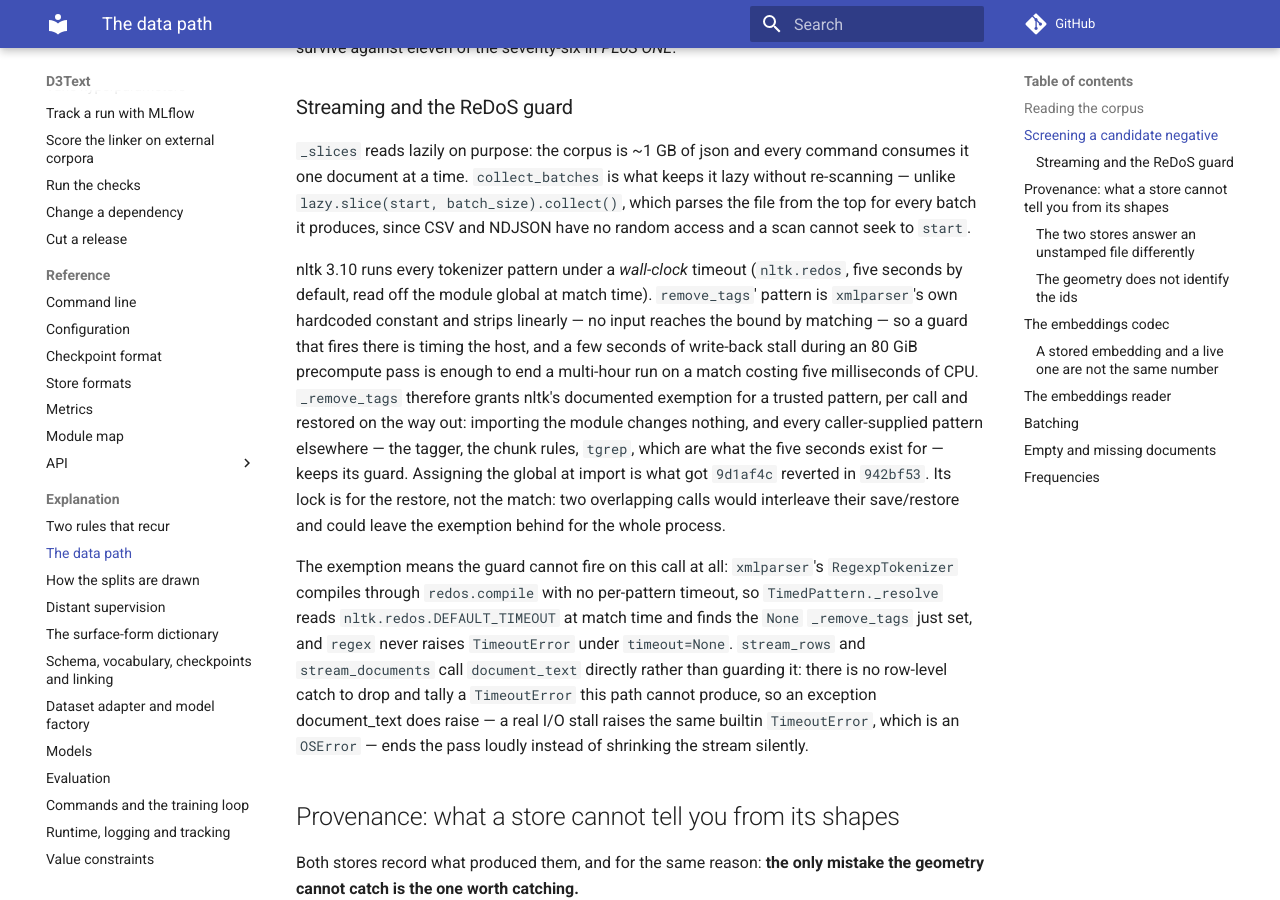
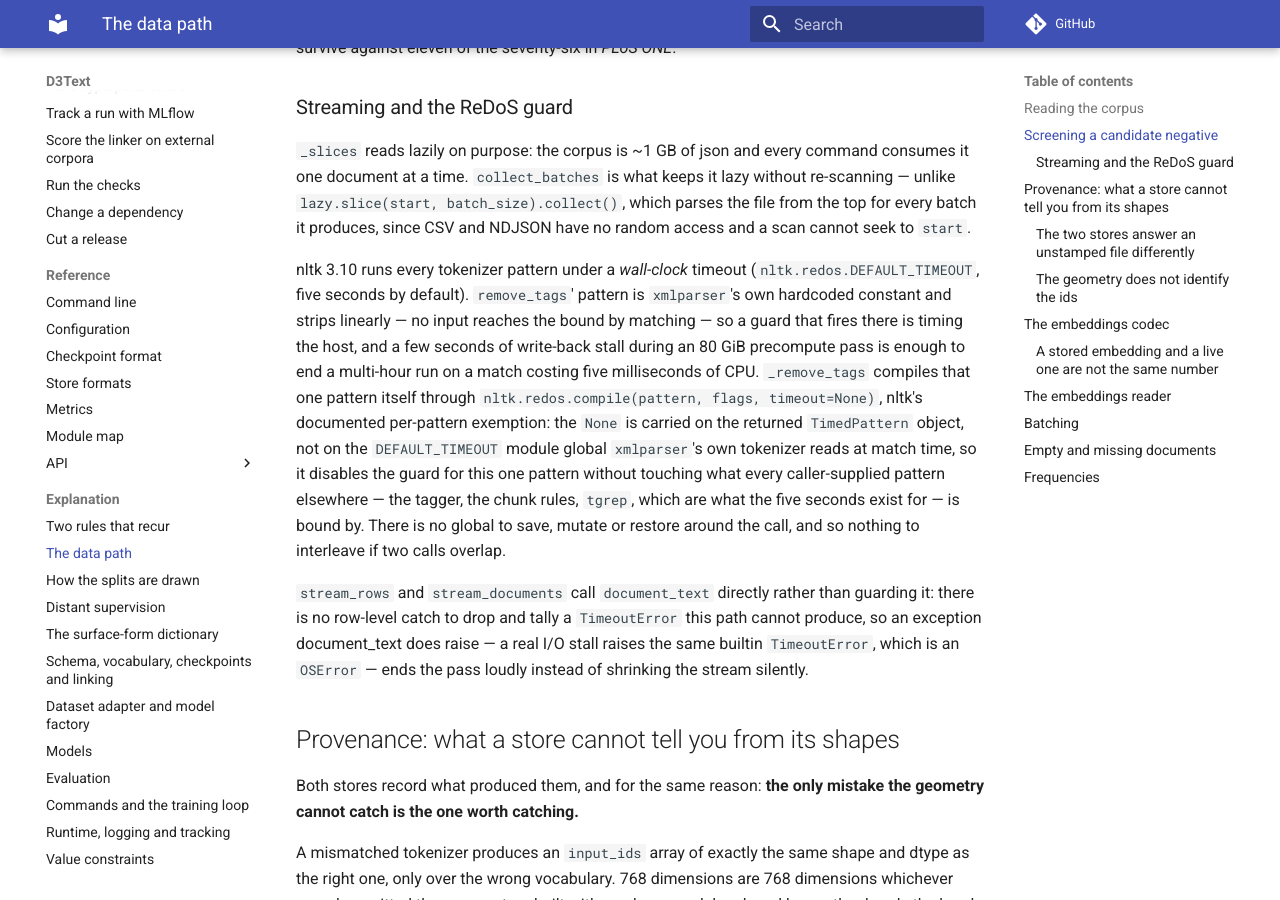
Before and after one commit to manuquadros/d3text, an MkDocs documentation site: the page built from docs/explanation/data.md, in a window 1280 px wide and 900 px high, scrolled down 3380 px. Built offline with MkDocs 1.6.1 and Material for MkDocs 9.7.7, drawn with Linux system fonts in a browser that asks for light colours; comment, search, counter and statistics services are not loaded.

Commit message:
fix: strip tags without mutating nltk's global ReDoS timeout
Tag stripping set nltk.redos.DEFAULT_TIMEOUT to None under a lock
around each xmlparser.remove_tags call, unguarding every other nltk
pattern in the process meanwhile. Compile xmlparser's tag pattern once
via nltk.redos.compile(..., timeout=None) instead: the same regex
engine and flags, so output is unchanged. Stdlib re is no substitute;
its \w disagrees with regex's on thousands of code points.

```diff
--- a/docs/explanation/data.md
+++ b/docs/explanation/data.md
@@ -164,30 +164,26 @@ parses the file from the top for every batch it produces, since CSV and NDJSON
 have no random access and a scan cannot seek to `start`.
 
 nltk 3.10 runs every tokenizer pattern under a *wall-clock* timeout
-(`nltk.redos`, five seconds by default, read off the module global at match
-time). `remove_tags`' pattern is `xmlparser`'s own hardcoded constant and strips
-linearly — no input reaches the bound by matching — so a guard that fires there
-is timing the host, and a few seconds of write-back stall during an 80 GiB
-precompute pass is enough to end a multi-hour run on a match costing five
-milliseconds of CPU. `_remove_tags` therefore grants nltk's documented exemption
-for a trusted pattern, per call and restored on the way out: importing the
-module changes nothing, and every caller-supplied pattern elsewhere — the
-tagger, the chunk rules, `tgrep`, which are what the five seconds exist for —
-keeps its guard. Assigning the global at import is what got `9d1af4c` reverted
-in `942bf53`. Its lock is for the restore, not the match: two overlapping calls
-would interleave their save/restore and could leave the exemption behind for the
-whole process.
+(`nltk.redos.DEFAULT_TIMEOUT`, five seconds by default). `remove_tags`'
+pattern is `xmlparser`'s own hardcoded constant and strips linearly — no
+input reaches the bound by matching — so a guard that fires there is timing
+the host, and a few seconds of write-back stall during an 80 GiB precompute
+pass is enough to end a multi-hour run on a match costing five milliseconds
+of CPU. `_remove_tags` compiles that one pattern itself through
+`nltk.redos.compile(pattern, flags, timeout=None)`, nltk's documented
+per-pattern exemption: the `None` is carried on the returned `TimedPattern`
+object, not on the `DEFAULT_TIMEOUT` module global `xmlparser`'s own
+tokenizer reads at match time, so it disables the guard for this one pattern
+without touching what every caller-supplied pattern elsewhere — the tagger,
+the chunk rules, `tgrep`, which are what the five seconds exist for — is
+bound by. There is no global to save, mutate or restore around the call, and
+so nothing to interleave if two calls overlap.
 
-The exemption means the guard cannot fire on this call at all: `xmlparser`'s
-`RegexpTokenizer` compiles through `redos.compile` with no per-pattern timeout,
-so `TimedPattern._resolve` reads `nltk.redos.DEFAULT_TIMEOUT` at match time and
-finds the `None` `_remove_tags` just set, and `regex` never raises
-`TimeoutError` under `timeout=None`. `stream_rows` and `stream_documents` call
-`document_text` directly rather than guarding it: there is no row-level catch
-to drop and tally a `TimeoutError` this path cannot produce, so an exception
-document_text does raise — a real I/O stall raises the same builtin
-`TimeoutError`, which is an `OSError` — ends the pass loudly instead of
-shrinking the stream silently.
+`stream_rows` and `stream_documents` call `document_text` directly rather
+than guarding it: there is no row-level catch to drop and tally a
+`TimeoutError` this path cannot produce, so an exception document_text does
+raise — a real I/O stall raises the same builtin `TimeoutError`, which is an
+`OSError` — ends the pass loudly instead of shrinking the stream silently.
 
 ## Provenance: what a store cannot tell you from its shapes
 
```
Also changed, not shown: 2 other files.
